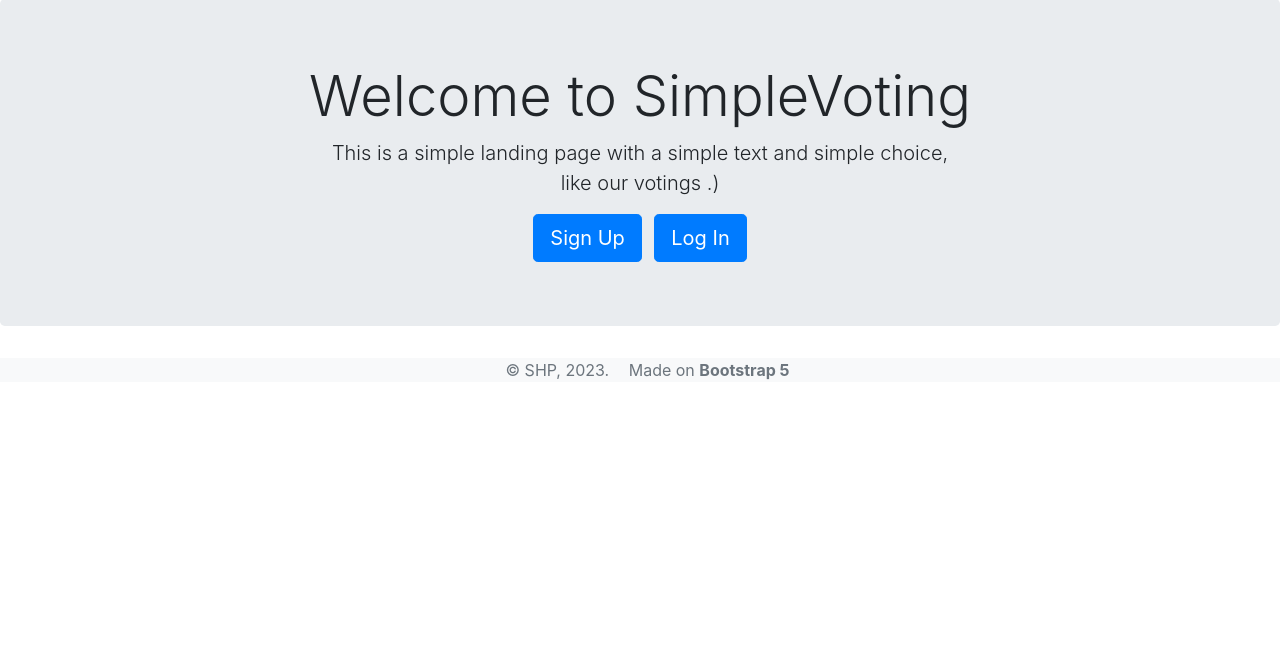
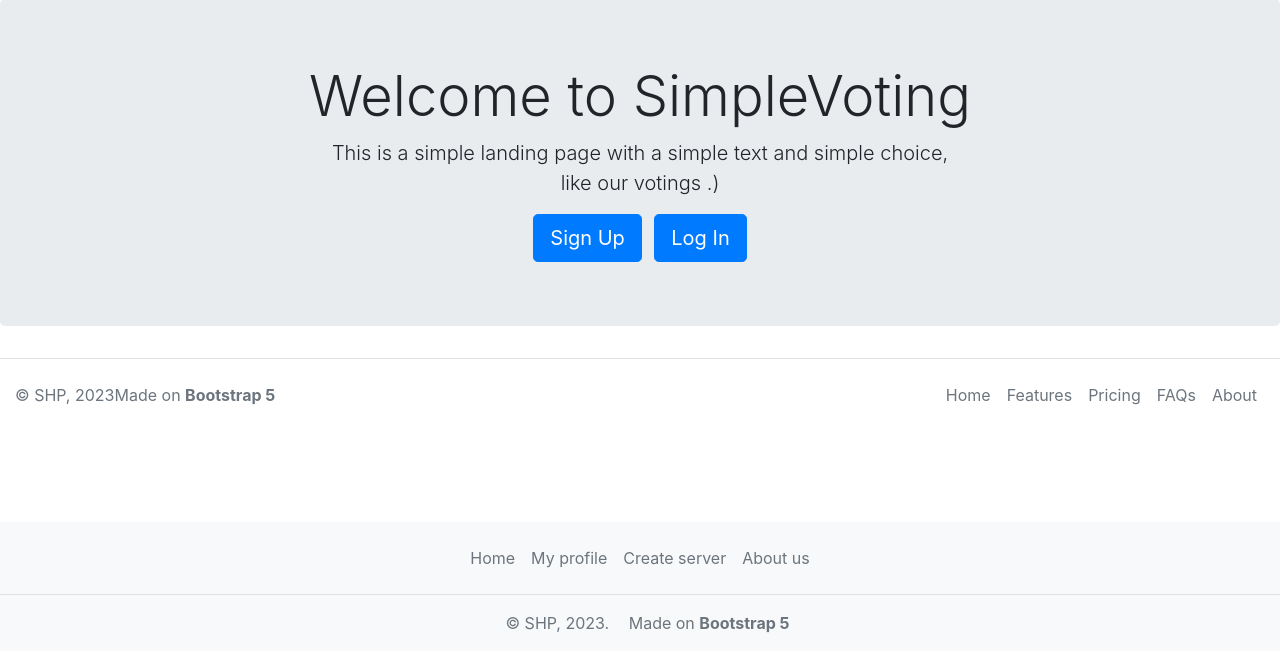
Before and after one commit to colan1ch/MinecraftDjango, a Django app: page / in a window 1280 px wide. Shown: the part 149-800 px from the top of the page. Run offline with Django 4.2, Linux system fonts and the light colour scheme; some libraries are stand-ins or nearby versions.

Commit message:
Работа над футером

```diff
--- a/main/templates/base/footer.html
+++ b/main/templates/base/footer.html
@@ -1,7 +1,29 @@
     <link rel="stylesheet" href="https://cdn.jsdelivr.net/npm/bootstrap@4.1.3/dist/css/bootstrap.min.css" integrity="sha384-MCw98/SFnGE8fJT3GXwEOngsV7Zt27NXFoaoApmYm81iuXoPkFOJwJ8ERdknLPMO" crossorigin="anonymous">
-  <footer class="footer text-center text-lg-start bg-light text-muted mt-auto">
+  <footer class="footer fixed-bottom py-3 text-lg-start bg-light text-muted mt-auto">
     <div class="text-center">
-      <span class="col-md-4 mb-234 text-muted"> &copy; SHP, 2023.</span>
+      <ul class="nav justify-content-center border-bottom pb-3 mb-3">
+        <li class="nav-item"><a href="#" class="nav-link px-2 text-muted">Home</a></li>
+        <li class="nav-item"><a href="#" class="nav-link px-2 text-muted">My profile</a></li>
+        <li class="nav-item"><a href="#" class="nav-link px-2 text-muted">Create server</a></li>
+        <li class="nav-item"><a href="#" class="nav-link px-2 text-muted">About us</a></li>
+      </ul>
+      <span class="col-md-4 mb-0 text-muted"> &copy; SHP, 2023.</span>
       <span> Made on <a class="text-reset fw-bold" href="https://getbootstrap.com">Bootstrap 5</a> </span>
     </div>
   </footer>
+
+<footer class="d-flex flex-wrap justify-content-between align-items-center py-3 my-4 border-top">
+    <p class="col-md-4 mb-0 text-muted">© SHP, 2023Made on <a class="text-reset fw-bold" href="https://getbootstrap.com">Bootstrap 5</a></p>
+
+    <a href="/" class="col-md-4 d-flex align-items-center justify-content-center mb-3 mb-md-0 me-md-auto link-dark text-decoration-none">
+      <svg class="bi me-2" width="40" height="32"><use xlink:href="#bootstrap"></use></svg>
+    </a>
+
+    <ul class="nav col-md-4 justify-content-end">
+      <li class="nav-item"><a href="#" class="nav-link px-2 text-muted">Home</a></li>
+      <li class="nav-item"><a href="#" class="nav-link px-2 text-muted">Features</a></li>
+      <li class="nav-item"><a href="#" class="nav-link px-2 text-muted">Pricing</a></li>
+      <li class="nav-item"><a href="#" class="nav-link px-2 text-muted">FAQs</a></li>
+      <li class="nav-item"><a href="#" class="nav-link px-2 text-muted">About</a></li>
+    </ul>
+  </footer>
```
